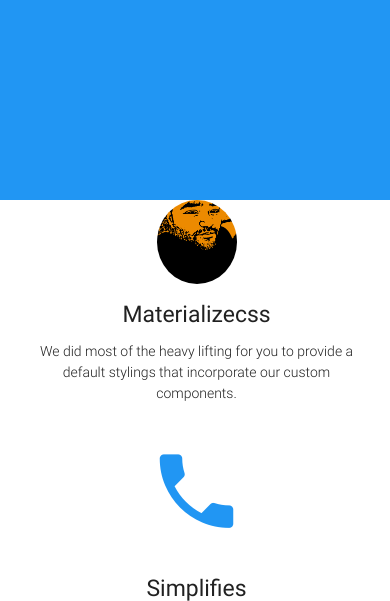
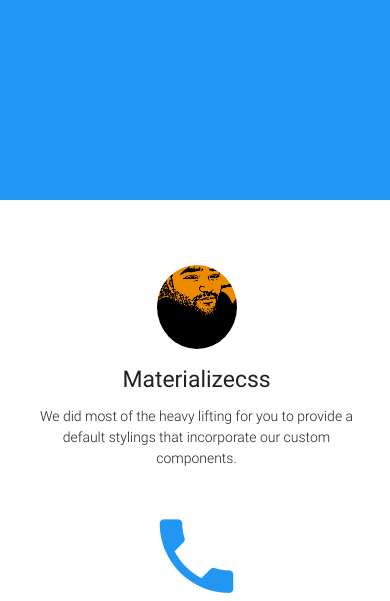
Before and after one commit to xabertum/xabertum.github.io, a PHP site: page /index.html in a window 390 px wide. Shown: the part 531-1132 px from the top of the page. Run offline with PHP 8.4, Linux system fonts and the light colour scheme; some libraries are stand-ins or nearby versions.

Commit message:
minor responsive changes

```diff
--- a/css/style.css
+++ b/css/style.css
@@ -251,6 +251,7 @@ xtype
 
 #imgBio {
     /*float: left;*/
+    margin-top: 65px;
 }
 
 #textBio {
```
